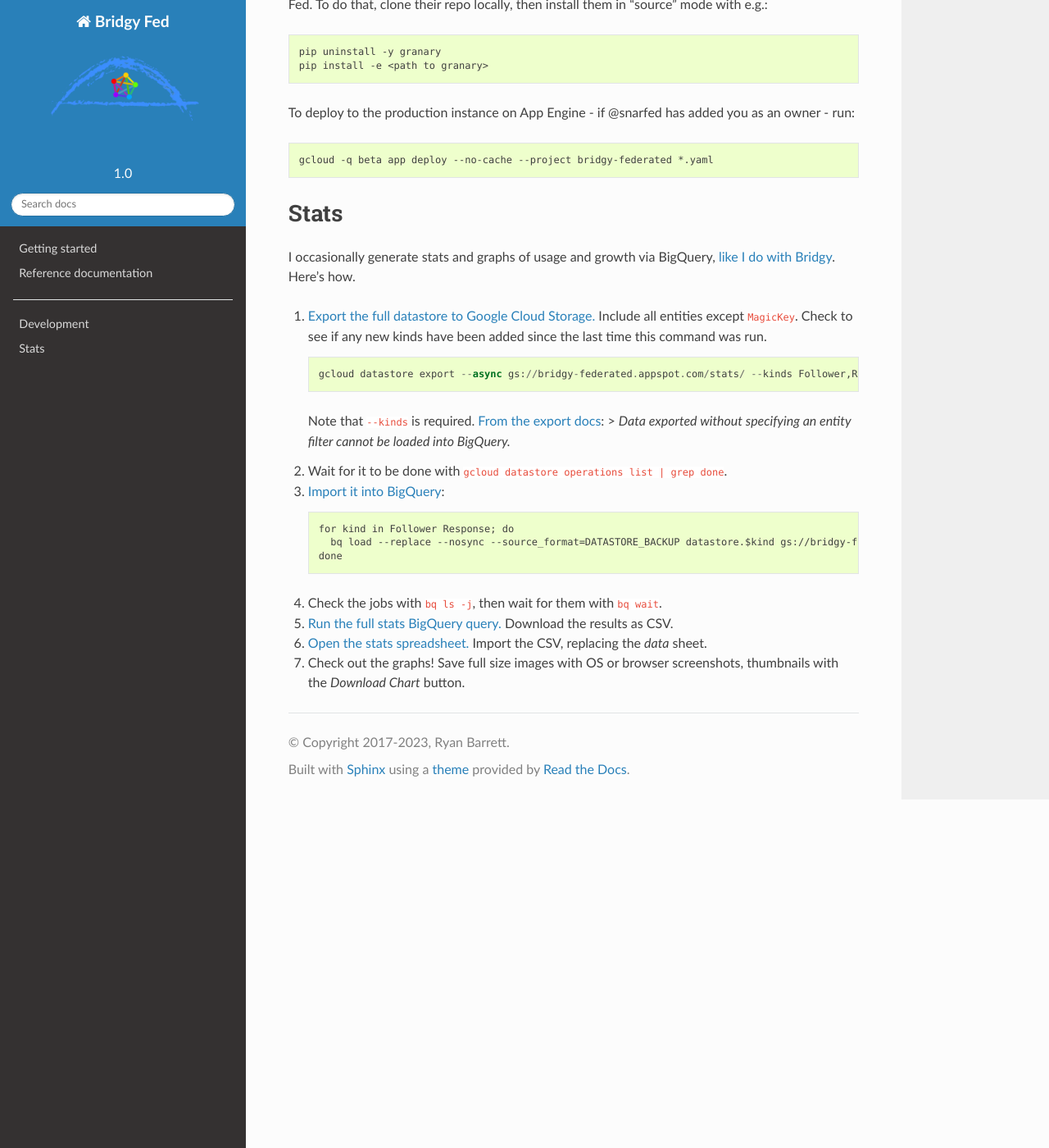
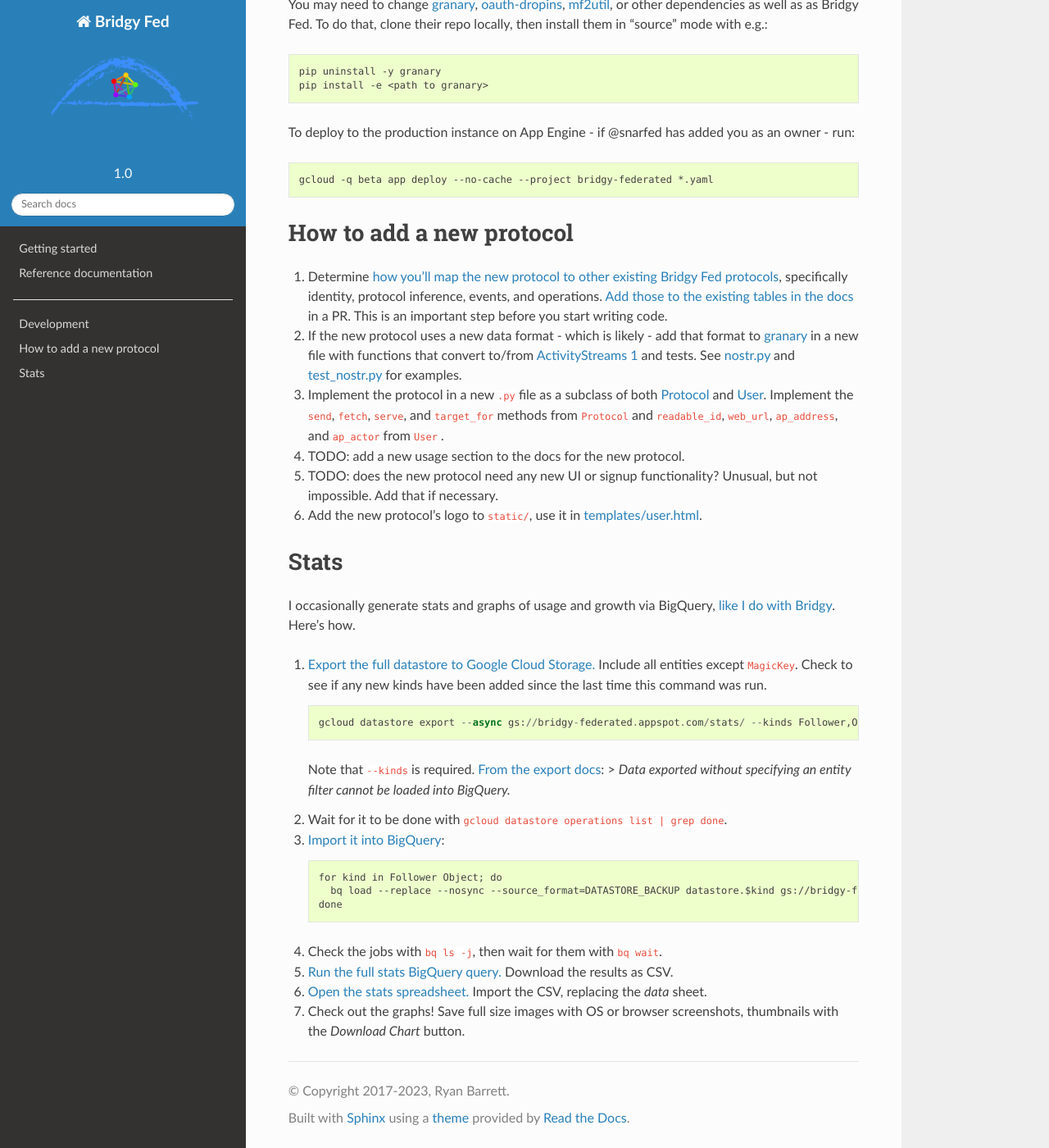
Before and after one commit to snarfed/bridgy-fed, a Sphinx documentation site: the page built from docs/index.rst, in a window 1280 px wide and 1400 px high, scrolled down 1096 px. Shown: the whole window at 82% size. Built offline with Sphinx 7.4.7 and the Read the Docs theme 2.0.0, drawn with Linux system fonts in a browser that asks for light colours; some of the changed text lies outside the part shown.

```diff
--- a/docs/index.rst
+++ b/docs/index.rst
@@ -9,8 +9,9 @@
 `microformats2 <https://microformats.org/wiki/microformats2>`__. Your
 site gets its own fediverse profile, posts and avatar and header and
 all. Bridgy Fed translates likes, reposts, mentions, follows, and more
-back and forth. `See the user docs <https://fed.brid.gy/docs>`__ for
-more details.
+back and forth. `See the user docs <https://fed.brid.gy/docs>`__ and
+`developer docs <https://bridgy-fed.readthedocs.io/>`__ for more
+details.
 
 https://fed.brid.gy/
 
@@ -23,7 +24,9 @@
 Development
 -----------
 
-Pull requests are welcome! Feel free to `ping me in
+Development reference docs are at
+`bridgy-fed.readthedocs.io <https://bridgy-fed.readthedocs.io/>`__. Pull
+requests are welcome! Feel free to `ping me in
 #indieweb-dev <https://indieweb.org/discuss>`__ with any questions.
 
 First, fork and clone this repo. Then, install the `Google Cloud
@@ -80,6 +83,36 @@
 
    gcloud -q beta app deploy --no-cache --project bridgy-federated *.yaml
 
+How to add a new protocol
+-------------------------
+
+1. Determine `how you’ll map the new protocol to other existing Bridgy
+   Fed protocols <https://fed.brid.gy/docs#translate>`__, specifically
+   identity, protocol inference, events, and operations. `Add those to
+   the existing tables in the
+   docs <https://github.com/snarfed/bridgy-fed/blob/main/templates/docs.html>`__
+   in a PR. This is an important step before you start writing code.
+2. If the new protocol uses a new data format - which is likely - add
+   that format to `granary <https://github.com/snarfed/granary>`__ in a
+   new file with functions that convert to/from `ActivityStreams
+   1 <https://activitystrea.ms/specs/json/1.0/>`__ and tests. See
+   `nostr.py <https://github.com/snarfed/granary/blob/main/granary/nostr.py#L542>`__
+   and
+   `test_nostr.py <https://github.com/snarfed/granary/blob/main/granary/tests/test_nostr.py#>`__
+   for examples.
+3. Implement the protocol in a new ``.py`` file as a subclass of both
+   `Protocol <https://github.com/snarfed/bridgy-fed/blob/main/protocol.py>`__
+   and
+   `User <https://github.com/snarfed/bridgy-fed/blob/main/models.py>`__.
+   Implement the ``send``, ``fetch``, ``serve``, and ``target_for``
+   methods from ``Protocol`` and ``readable_id``, ``web_url``,
+   ``ap_address``, and ``ap_actor`` from ``User`` .
+4. TODO: add a new usage section to the docs for the new protocol.
+5. TODO: does the new protocol need any new UI or signup functionality?
+   Unusual, but not impossible. Add that if necessary.
+6. Add the new protocol’s logo to ``static/``, use it in
+   `templates/user.html <https://github.com/snarfed/bridgy-fed/blob/main/templates/user.html>`__.
+
 Stats
 -----
 
@@ -94,7 +127,7 @@
 
    ::
 
-      gcloud datastore export --async gs://bridgy-federated.appspot.com/stats/ --kinds Follower,Response
+      gcloud datastore export --async gs://bridgy-federated.appspot.com/stats/ --kinds Follower,Object
 
    Note that ``--kinds`` is required. `From the export
    docs <https://cloud.google.com/datastore/docs/export-import-entities#limitations>`__:
@@ -109,7 +142,7 @@
 
    ::
 
-      for kind in Follower Response; do
+      for kind in Follower Object; do
         bq load --replace --nosync --source_format=DATASTORE_BACKUP datastore.$kind gs://bridgy-federated.appspot.com/stats/all_namespaces/kind_$kind/all_namespaces_kind_$kind.export_metadata
       done
 
```
Also changed, not shown: protocol.py (+29 -16 lines), 2 other files.
